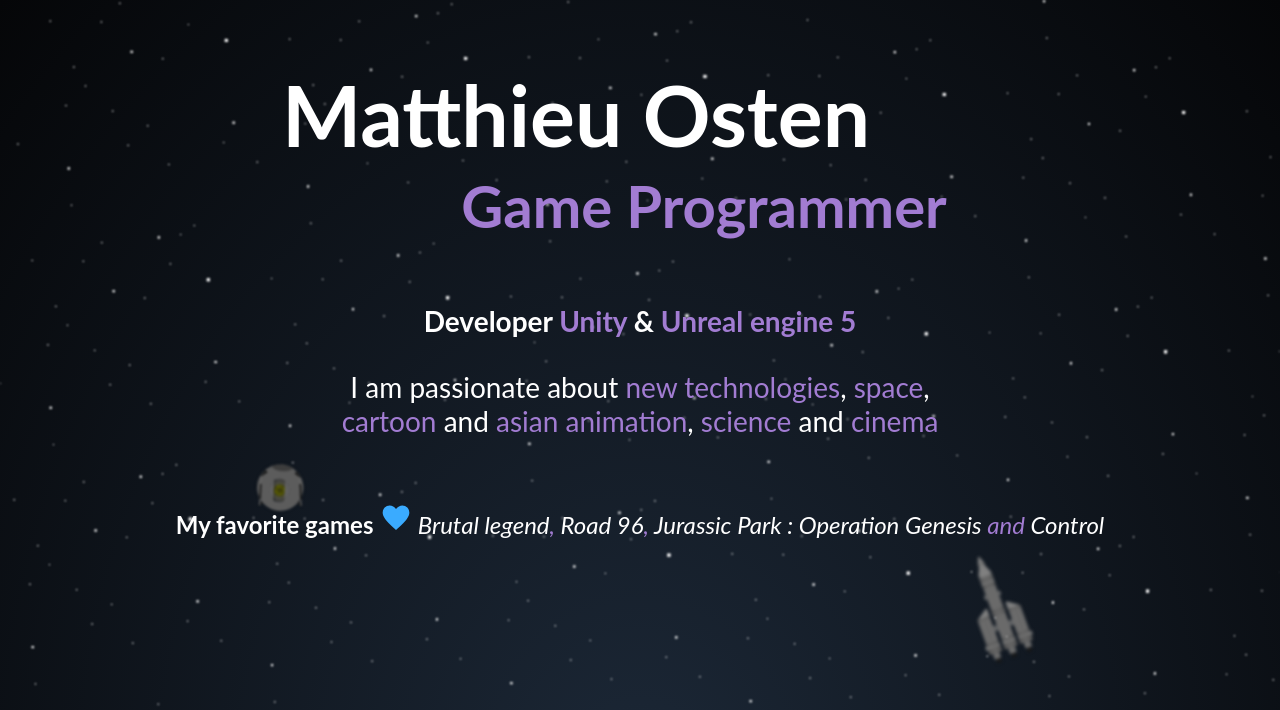
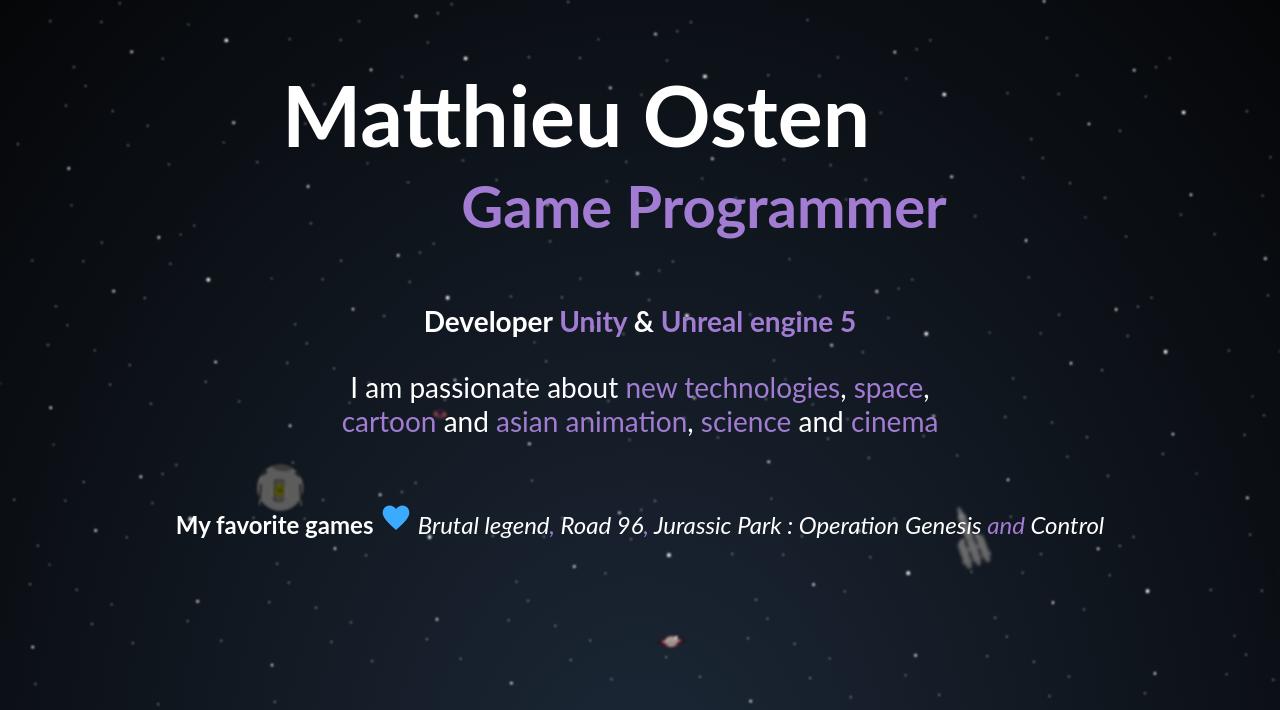
Before and after one commit to MatthieuOsten/MatthieuOsten.Github.io, a plain HTML site: page index.html in a window 1280 px wide. Shown: the top 710 px of the page. Drawn offline with Linux system fonts and the light colour scheme.

Commit message:
Add black hole and fix objects

```diff
--- a/Style/style.css
+++ b/Style/style.css
@@ -66,9 +66,9 @@ body {
 #rocket {
   position: absolute;
 
-  width: 50px;
+  width: 30px;
   filter: brightness(0.5) blur(1px);
-  transform: rotate(340deg) translate(555px, 800px);
+  transform: rotate(340deg) translate(128px, -200px);
 
   animation: animrocket 20s linear infinite;
 }
@@ -78,10 +78,36 @@ body {
   position: absolute;
 
   width: 50px;
-  filter: brightness(0.5) blur(0.5px);
+  filter: brightness(0.5) blur(0.3px);
   transform: rotate(286deg) translate(-458px, -361px);
 
   animation: animcore 20s linear infinite;
+}
+
+#blackhole {
+
+  position: absolute;
+  width: 20px;
+
+  opacity: 0.9;
+  filter: brightness(0.8) blur(1px);
+  transform: translate(-180px, 390px) rotate(360deg);
+  rotate: 290deg;
+
+  animation: animblackhole 418s linear infinite;
+}
+
+#whitehole {
+
+  position: absolute;
+  width: 30px;
+
+  opacity: 0.8;
+  filter: brightness(0.8) blur(0.5px);
+  transform: translate(-30px, 600px) rotate(360deg);
+  rotate: 290deg;
+
+  animation: animwhitehole 418s linear infinite;
 }
 
 /* ============ HEADER ============ */
@@ -151,7 +177,7 @@ header #back .space {
   filter: blur(0.2px);
 
   /* Had to base64 SVG background for FF compatibility */
-  background-image: url(../Image/stars.svg);
+  background-image: url(../Image/Space/stars.svg);
 }
 
 header #back .space + #stars {
@@ -171,7 +197,7 @@ header #back .space + #stars {
   filter: blur(1px);
 
   /* Had to base64 SVG background for FF compatibility */
-  background-image: url(../Image/stars.svg);
+  background-image: url(../Image/Space/stars.svg);
 }
 
 /* If the screen size is 1000px wide or less */
@@ -942,7 +968,7 @@ Elle utilise la propriété "transform" pour effectuer la rotation.
   }
   100% {
     visibility: hidden;
-    transform: rotate(340deg) translate(128px, 5px);
+    transform: rotate(340deg) translate(128px, -200px);
   }
 }
 
@@ -954,6 +980,24 @@ Elle utilise la propriété "transform" pour effectuer la rotation.
   100% {
     visibility: hidden;
     transform: rotate(90deg) translate(-392px, -456px);
+  }
+}
+
+@keyframes animblackhole {
+  from {
+    rotate: 0deg;
+  }
+  to {
+    rotate: 360deg;
+  }
+}
+
+@keyframes animwhitehole {
+  from {
+    rotate: 360deg;
+  }
+  to {
+    rotate: 0deg;
   }
 }
 
--- a/index.html
+++ b/index.html
@@ -9,10 +9,12 @@
 
 		<header>
 			<div id="back">
+				<img id="whitehole" src="Image/Space/whiteHole.svg"></img>
 				<div class="space"></div>
-				<img id="rocket" src="Image/rocket.svg"></img>
+				<img id="rocket" src="Image/Space/rocket.svg"></img>
+				<img id="blackhole" src="Image/Space/blackHole.svg"></img>
 				<div class="space" id="stars"></div>
-				<img id="spacecore" src="Image/spaceCore.svg"></img>
+				<img id="spacecore" src="Image/Space/spaceCore.svg"></img>
 			</div>
 			<div id="front">
 				<h1 id="name">Matthieu Osten</h1>
```
Also changed, not shown: Image/Space/blackHole.svg (added), Image/Space/rocket.svg (renamed from Image/rocket.svg), Image/Space/spaceCore.svg (renamed from Image/spaceCore.svg), Image/Space/stars.svg (renamed from Image/stars.svg), Image/Space/whiteHole.svg (added).
